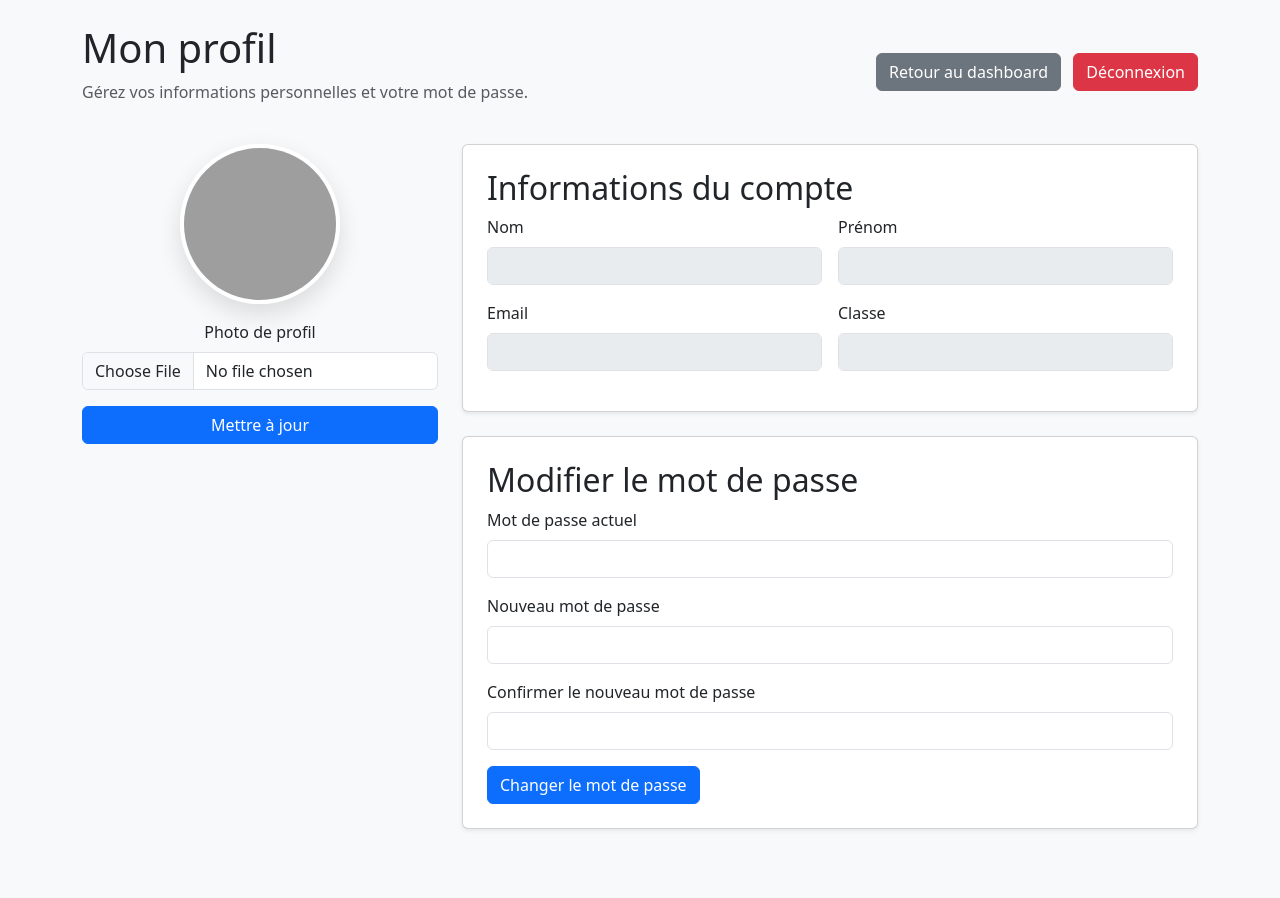
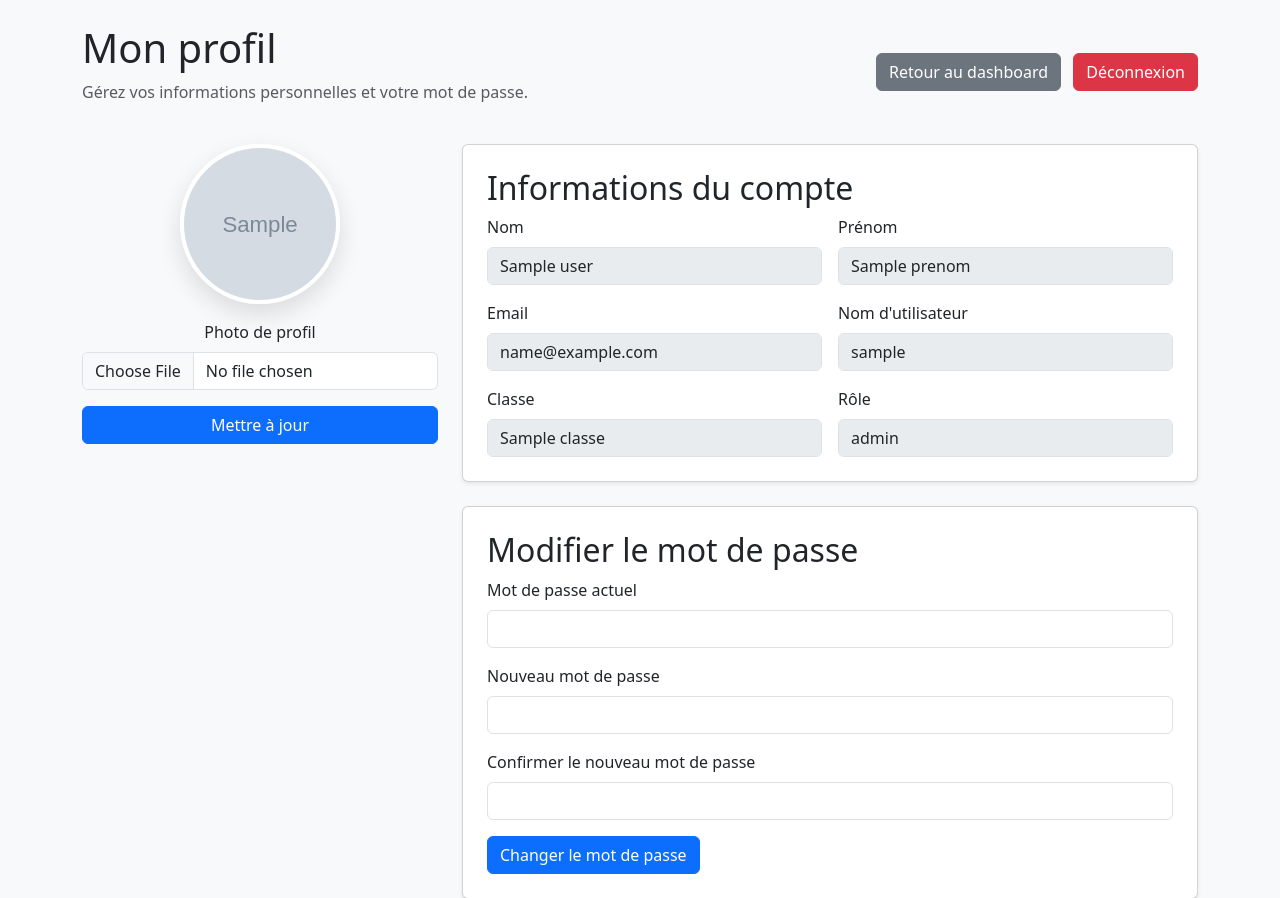
Before and after one commit to Fifaliana-Andriana/projet_FujiRak, a PHP site: template views/user/profile.php in a window 1280 px wide. Shown: the top 898 px of the page. Before the commit the page ends 830 px from the top, so only its background shows below. Run offline with PHP 8.4, Linux system fonts and the light colour scheme; the template is opened without the code that fills it: most values are stand-ins (such as "Sample title", 1, 10 or a date in 2020); grey boxes marked "Sample" are stand-in pictures; data that the repository does not hold is empty; grey boxes are pictures that could not be loaded.

Commit message:
Amélioration du profil utilisateur

```diff
--- a/views/user/profile.php
+++ b/views/user/profile.php
@@ -1,5 +1,5 @@
 <?php
-$userAvatar = !empty($user['photo']) ? $user['photo'] : 'assets/images/default-avatar.png';
+$userAvatar = $users['avatar'] ?: 'assets/images/default-avatar.png';
 ?>
 <!DOCTYPE html>
 <html lang="fr">
@@ -57,21 +57,31 @@ $userAvatar = !empty($user['photo']) ? $user['photo'] : 'assets/images/default-a
                         <div class="row g-3 mb-3">
                             <div class="col-md-6">
                                 <label class="form-label">Nom</label>
-                                <input type="text" class="form-control" value="<?php echo htmlspecialchars($user['nom']); ?>" disabled>
+                                <input type="text" class="form-control" value="<?php echo htmlspecialchars($users['nom']); ?>" disabled>
                             </div>
                             <div class="col-md-6">
                                 <label class="form-label">Prénom</label>
-                                <input type="text" class="form-control" value="<?php echo htmlspecialchars($user['prenom']); ?>" disabled>
+                                <input type="text" class="form-control" value="<?php echo htmlspecialchars($users['prenom']); ?>" disabled>
                             </div>
                         </div>
                         <div class="row g-3 mb-3">
                             <div class="col-md-6">
                                 <label class="form-label">Email</label>
-                                <input type="email" class="form-control" value="<?php echo htmlspecialchars($user['email']); ?>" disabled>
+                                <input type="email" class="form-control" value="<?php echo htmlspecialchars($users['email']); ?>" disabled>
                             </div>
                             <div class="col-md-6">
+                                <label class="form-label">Nom d'utilisateur</label>
+                                <input type="text" class="form-control" value="<?php echo htmlspecialchars($users['username']); ?>" disabled>
+                            </div>
+                        </div>
+                        <div class="row g-3">
+                            <div class="col-md-6">
                                 <label class="form-label">Classe</label>
-                                <input type="text" class="form-control" value="<?php echo htmlspecialchars($user['classe']); ?>" disabled>
+                                <input type="text" class="form-control" value="<?php echo htmlspecialchars($users['classe']); ?>" disabled>
+                            </div>
+                            <div class="col-md-6">
+                                <label class="form-label">Rôle</label>
+                                <input type="text" class="form-control" value="<?php echo htmlspecialchars($users['role']); ?>" disabled>
                             </div>
                         </div>
                     </form>
```
